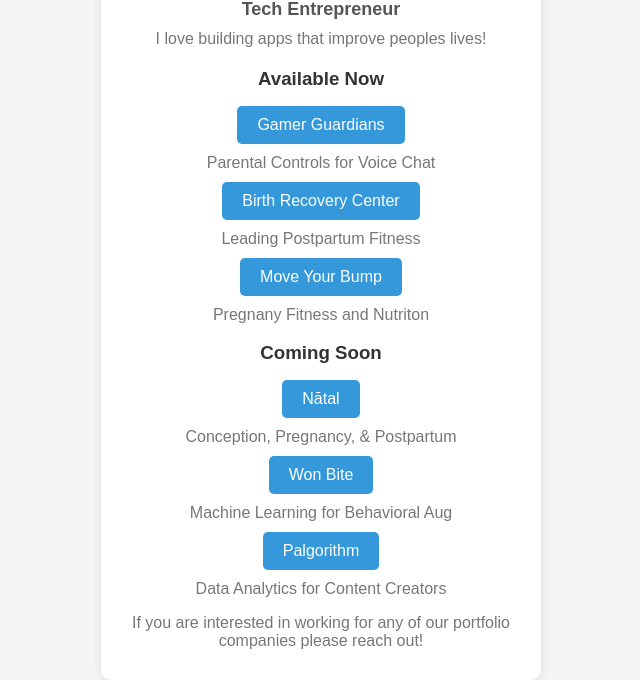
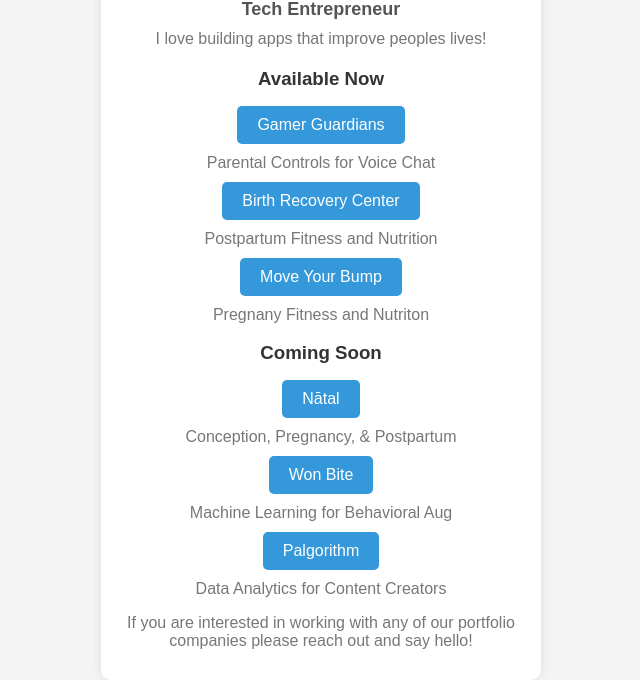
Before and after one commit to madmax304/Lincoln-Bio, a plain HTML site: page index.html in a window 1280 px wide. Shown: the part 156-836 px from the top of the page, without its empty margins (319-959 px from the left). Drawn offline with Linux system fonts and the light colour scheme.

Commit message:
Updated Copy

```diff
--- a/index.html
+++ b/index.html
@@ -24,7 +24,7 @@
                     </div>
                     <li><a href="https://www.birthrecoverycenter.com" target="_blank" class="button">Birth Recovery Center</a></li>
                     <div class="description">
-                        <p>Leading Postpartum Fitness </p>
+                        <p>Postpartum Fitness and Nutrition </p>
                     </div>
                     <li><a href="https://www.moveyourbump.mom" target="_blank" class="button">Move Your Bump</a></li>
                     <div class="description">
@@ -48,7 +48,7 @@
                     </div>
                 </ul>
                 <div class="description">
-                    <p>If you are interested in working for any of our portfolio companies please reach out!</p>
+                    <p>If you are interested in working with any of our portfolio companies please reach out and say hello!</p>
                 </div>
             </section>
         </main>
```
